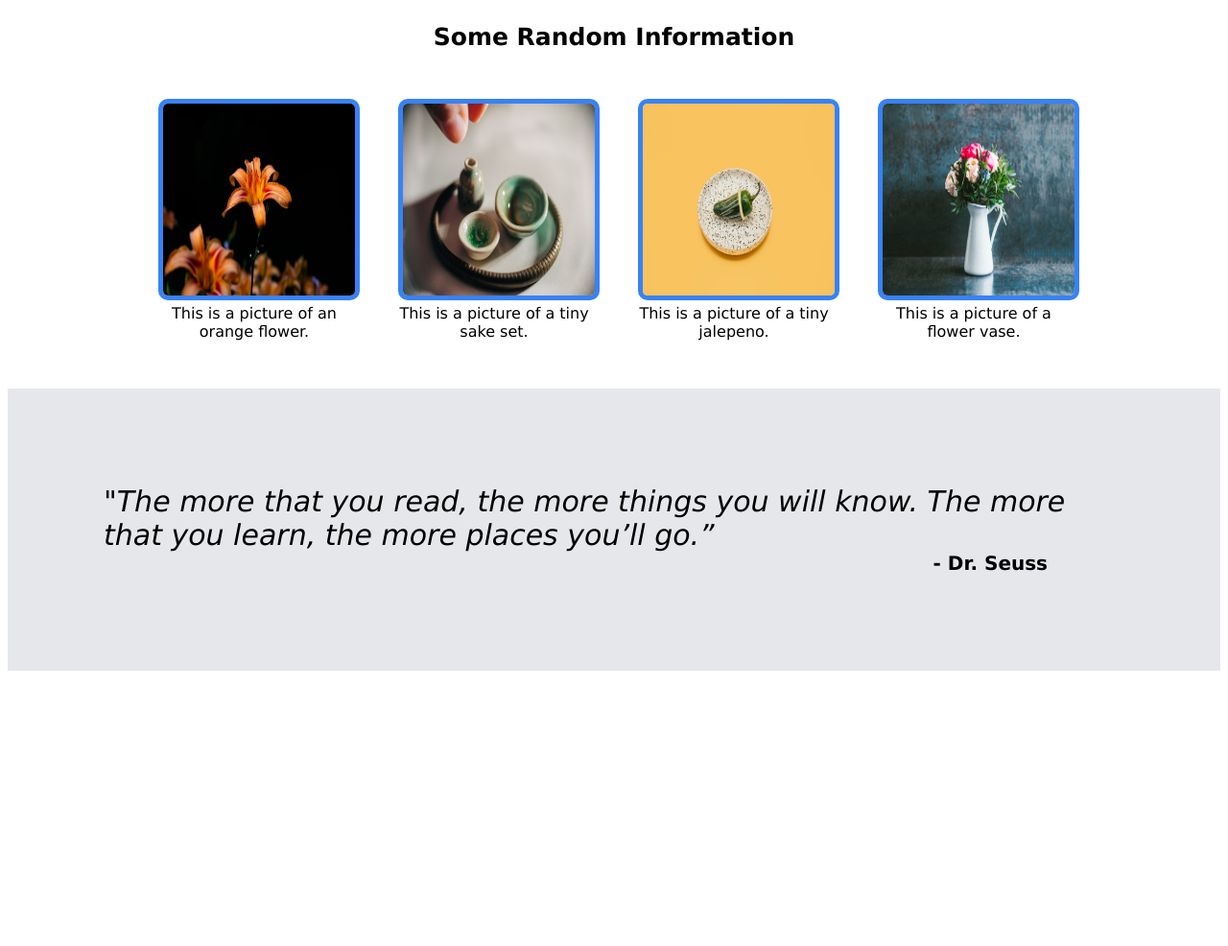
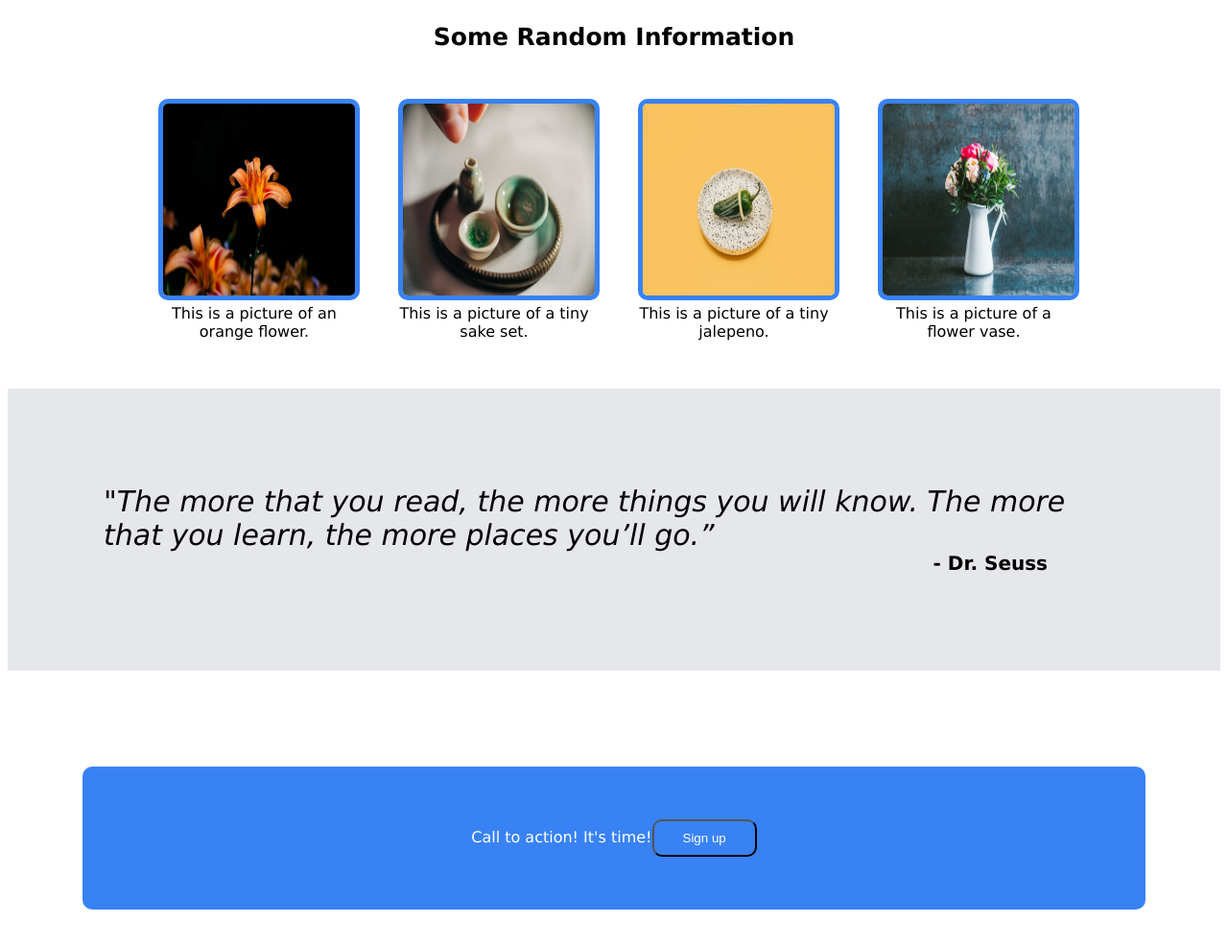
Before and after one commit to kotynskm/landing-page, a plain HTML site: page index.html in a window 1280 px wide. Shown: the part 589-1575 px from the top of the page at 96% size. Before the commit the page ends 1296 px from the top, so only its background shows below. Drawn offline with Linux system fonts and the light colour scheme.

Commit message:
Added html and style code for last section

```diff
--- a/index.html
+++ b/index.html
@@ -53,25 +53,13 @@
     </div>
 
     <section class="three">
-
         <div class="quote">"The more that you read, the more things you will know. The more that you learn, the more places you’ll go.”</div>
        <div class="author">- Dr. Seuss</div>
-
-
     </section>
 
+    <section class="four">
 
-
-
-
-
-    </section>
-
-
-
-
-
-
+        <div class="action-text">Call to action! It's time!<button>Sign up</button></div>
 
 
     </section>
--- a/style.css
+++ b/style.css
@@ -114,3 +114,19 @@ button {
     font-weight: 600;
     margin-right: 80px;
 }
+
+.four {
+    display: flex;
+    justify-content: center;
+    margin-top: 100px;
+    margin-bottom: 100px;
+
+}
+
+.action-text {
+    border: #3882F6 solid 5px;
+    background-color: #3882F6;
+    color: white;
+    padding: 50px 400px;
+    border-radius: 10px;
+}
```
